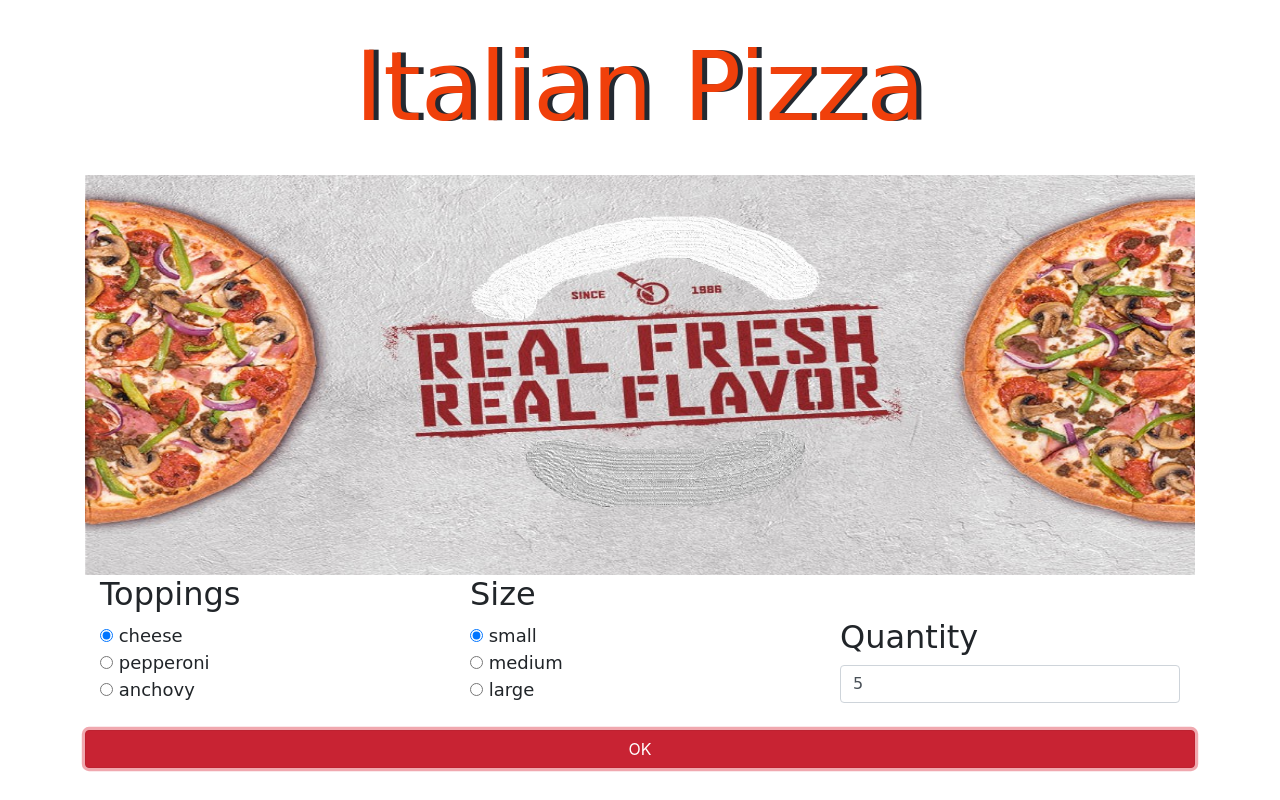
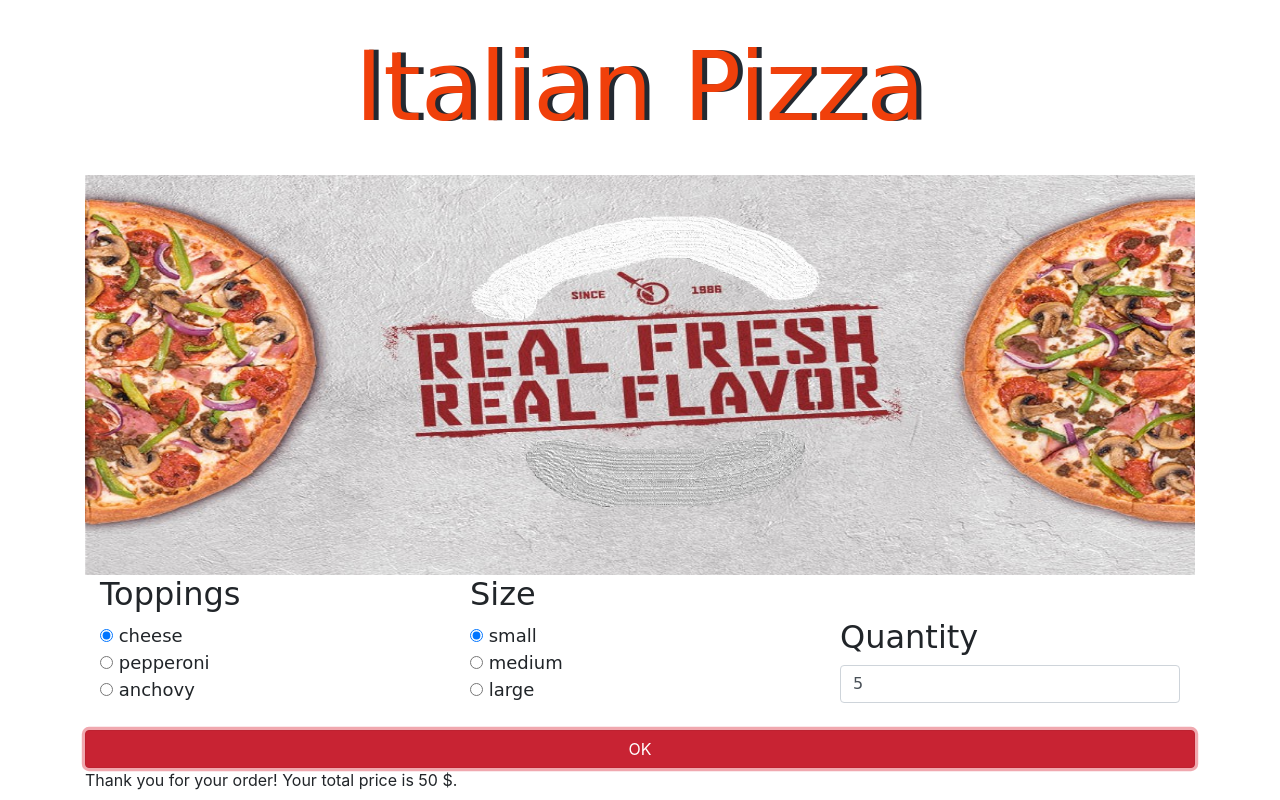
Before and after one commit to OlgaHi/Italian-Pizza, a plain HTML site: page index.html in a window 1280 px wide. Both pictures are taken after typing "5" into the empty fields and a click on the button "OK". Drawn offline with Linux system fonts and the light colour scheme.

Commit message:
Add method to calculate the total price

```diff
--- a/index.html
+++ b/index.html
@@ -8,8 +8,6 @@
   <title>Italian Pizza</title>
 </head>
 <body>
-  <nav>
-  </nav>
   <div class="container">
     <h1>Italian Pizza </h1>
     <form id="order">
@@ -43,10 +41,13 @@
         <br>
         <button type="submit" class="btn btn-danger btn-block">OK</button>
         <br>
+        <div id="display_order"></div>
         </div>
+      </div>
+    </form>
 
-  </form>
-  </div>
+
+
 </body>
 </html>
 
--- a/js/scripts.js
+++ b/js/scripts.js
@@ -1,9 +1,8 @@
-function Pizza(topping, size) {
+function Pizza(topping, size, quantity) {
   this.topping = topping;
   this.size = size;
+  this.quantity = quantity
 }
-
-
 
 Pizza.prototype.calculatePrice = function() {
   if (this.topping && this.size === "small") {
@@ -15,7 +14,9 @@ Pizza.prototype.calculatePrice = function() {
   }
 }
 
-
+Pizza.prototype.calculateTotalPrice = function() {
+ return this.totalPrice = this.price * this.quantity
+}
 
 $(document).ready(function() {
   $("form#order").submit(function(event) {
@@ -23,9 +24,11 @@ $(document).ready(function() {
     let topping = $("input:radio[name=topping]:checked").val();
     let size = $("input:radio[name=size]:checked").val();
     let quantity = parseInt($("#quantity").val());
-    console.log(topping, size, quantity)
 
+    const pizza1 = new Pizza (topping, size, quantity)
+    pizza1.calculatePrice();
+    pizza1.calculateTotalPrice();
 
-
+    $("#display_order").text(`Thank you for your order! Your total price is ${pizza1.totalPrice} $.`)
   });
 });
```
Also changed, not shown: 1 other file. Lines whose indentation alone changed are shown as unchanged.
